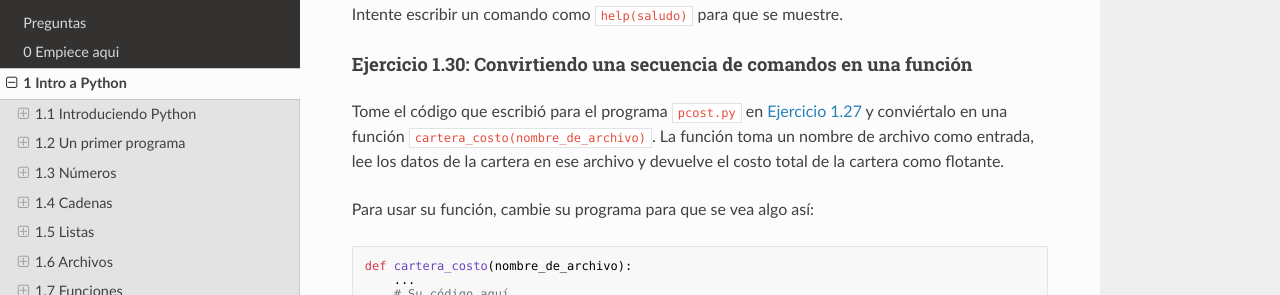
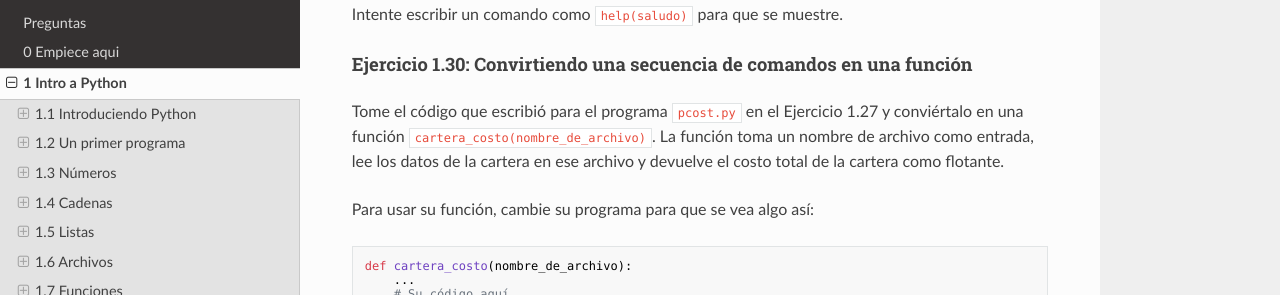
Before and after one commit to pythonpanama/pythonpractico_ssg, an MkDocs documentation site: the page built from docs/1.md, in a window 1280 px wide and 900 px high, scrolled down 41032 px. Shown: the part 156-451 px from the top of the window. Built offline with MkDocs 1.6.1, drawn with Linux system fonts in a browser that asks for light colours; nearby versions of some CDN libraries.

Commit message:
corrected link in exercise 1.30

```diff
--- a/docs/1.md
+++ b/docs/1.md
@@ -2045,7 +2045,7 @@ Intente escribir un comando como `help(saludo)` para que se muestre.
 
 #### Ejercicio 1.30: Convirtiendo una secuencia de comandos en una función
 
-Tome el código que escribió para el programa `pcost.py` en [Ejercicio 1.27](06_Files.md) y conviértalo en una función `cartera_costo(nombre_de_archivo)`. La función toma un nombre de archivo como entrada, lee los datos de la cartera en ese archivo y devuelve el costo total de la cartera como flotante.
+Tome el código que escribió para el programa `pcost.py` en el Ejercicio 1.27 y conviértalo en una función `cartera_costo(nombre_de_archivo)`. La función toma un nombre de archivo como entrada, lee los datos de la cartera en ese archivo y devuelve el costo total de la cartera como flotante.
 
 Para usar su función, cambie su programa para que se vea algo así:
 
```
